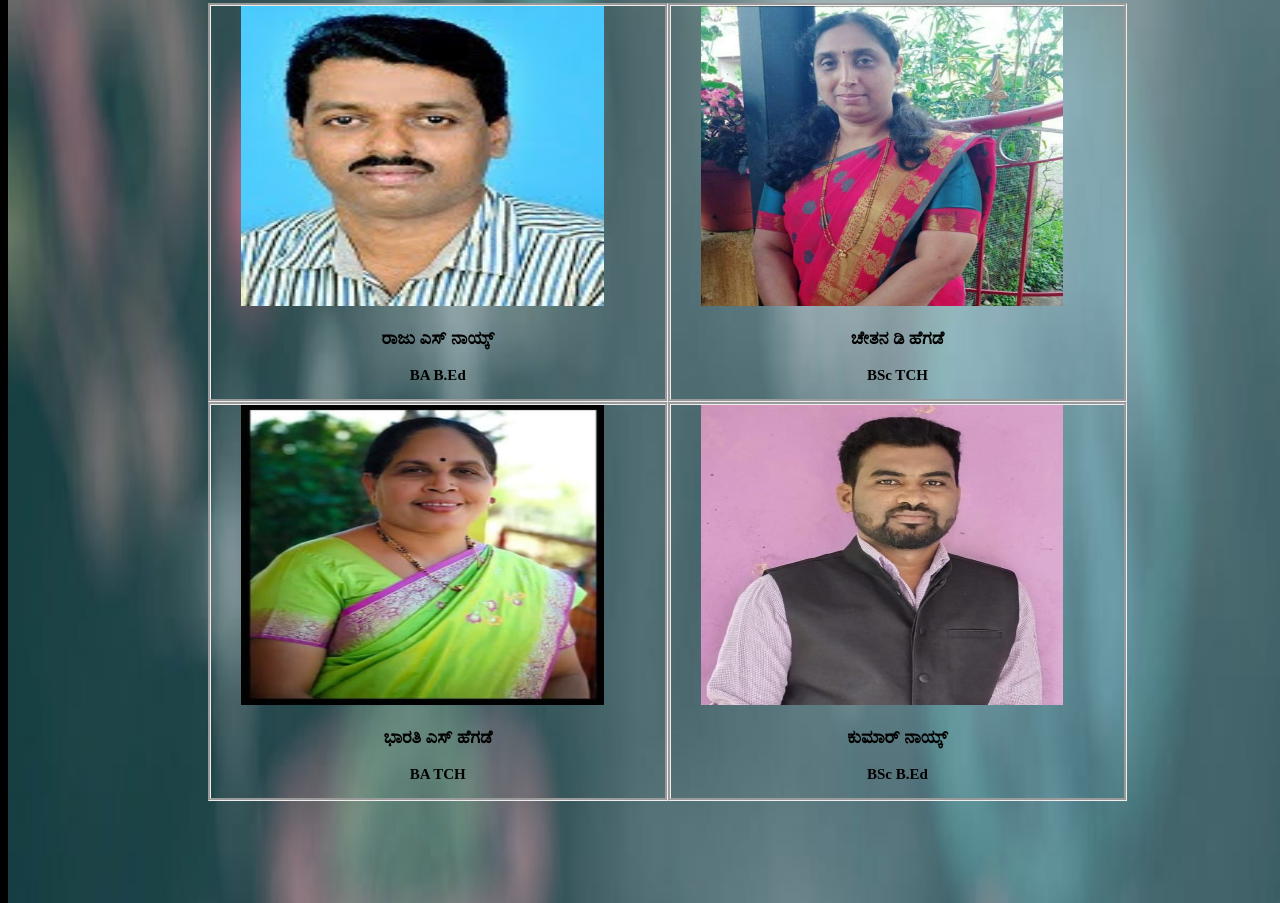
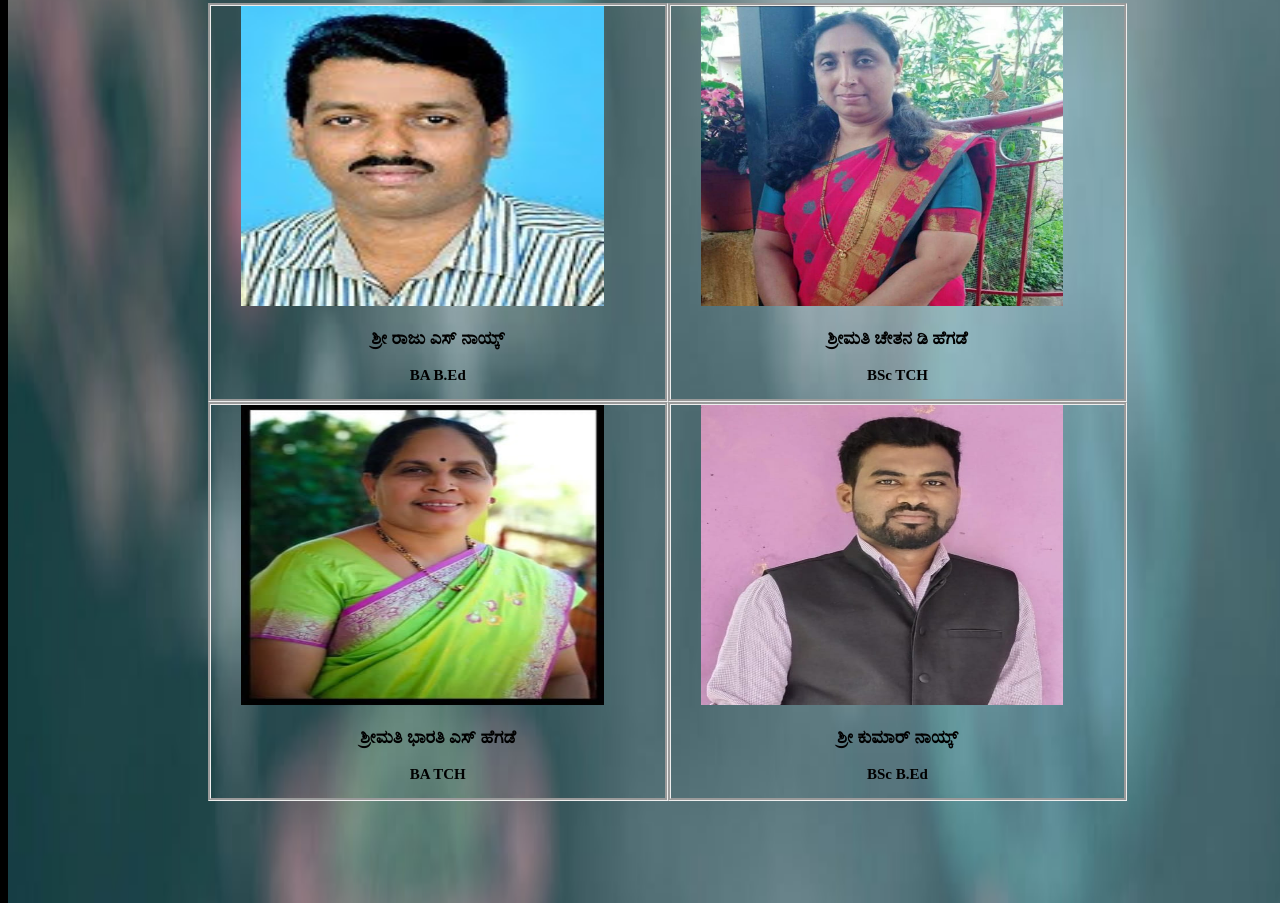
Before and after one commit to AP-Akshata/GHPS_Balesar, a plain HTML site: page teachers.html in a window 1280 px wide. Shown: the part 247-1150 px from the top of the page. Drawn offline with Linux system fonts and the light colour scheme.

Commit message:
Update teachers.html

```diff
--- a/teachers.html
+++ b/teachers.html
@@ -140,20 +140,20 @@
 	<h1><center> ಶಿಕ್ಷಕ ವೃಂದ:</center></h1>
     <div class="columna" style="position: relative;top : 20px;" >
     <img src="teacher1.jpg"  style="width:80%; height: 300px; position: relative; left: 30px; ">
-          <p style="font-size: 18px; text-align: center;"><b>ರಾಜು ಎಸ್ ನಾಯ್ಕ್</b></p>
+          <p style="font-size: 18px; text-align: center;"><b>ಶ್ರೀ ರಾಜು ಎಸ್ ನಾಯ್ಕ್</b></p>
           <p style="font-size: 15px; text-align: center;"><b>BA B.Ed</b></p>
 
 
   </div>
     <div class="columna" style="position: relative;top : 20px;" >
     <img src="teacher2.jpg"  style="width:80%; height:300px; position: relative; left: 30px;">
-             <p style="font-size: 18px; text-align: center; "><b>ಚೇತನ ಡಿ ಹೆಗಡೆ</b></p>
+             <p style="font-size: 18px; text-align: center; "><b>ಶ್ರೀಮತಿ ಚೇತನ ಡಿ ಹೆಗಡೆ</b></p>
           <p style="font-size: 15px; text-align: center;"><b>BSc TCH</b></p>
   </div>
     <div class="columna" style="position: relative;top : 20px;" >
 
     <img src="teacher3.jpeg" style="width:80%; height:300px; position: relative; left: 30px;">
-             <p style="font-size: 18px; text-align: center; "><b>ಭಾರತಿ ಎಸ್ ಹೆಗಡೆ</b></p>
+             <p style="font-size: 18px; text-align: center; "><b>ಶ್ರೀಮತಿ ಭಾರತಿ ಎಸ್ ಹೆಗಡೆ</b></p>
           <p style="font-size: 15px; text-align: center;"><b>BA TCH</b></p>
 
   </div>
@@ -161,7 +161,7 @@
         <div class="columna" style="position: relative;top : 20px;" >
 
     <img src="teacher4.jpeg" alt="yzfr15ver3" style="width:80%; height:300px;position: relative; left: 30px;">
-             <p style="font-size: 18px; text-align: center; "><b>ಕುಮಾರ್ ನಾಯ್ಕ್</b></p>
+             <p style="font-size: 18px; text-align: center; "><b>ಶ್ರೀ ಕುಮಾರ್ ನಾಯ್ಕ್</b></p>
           <p style="font-size: 15px; text-align: center;"><b>BSc B.Ed</b></p>
 
   </div>
```
